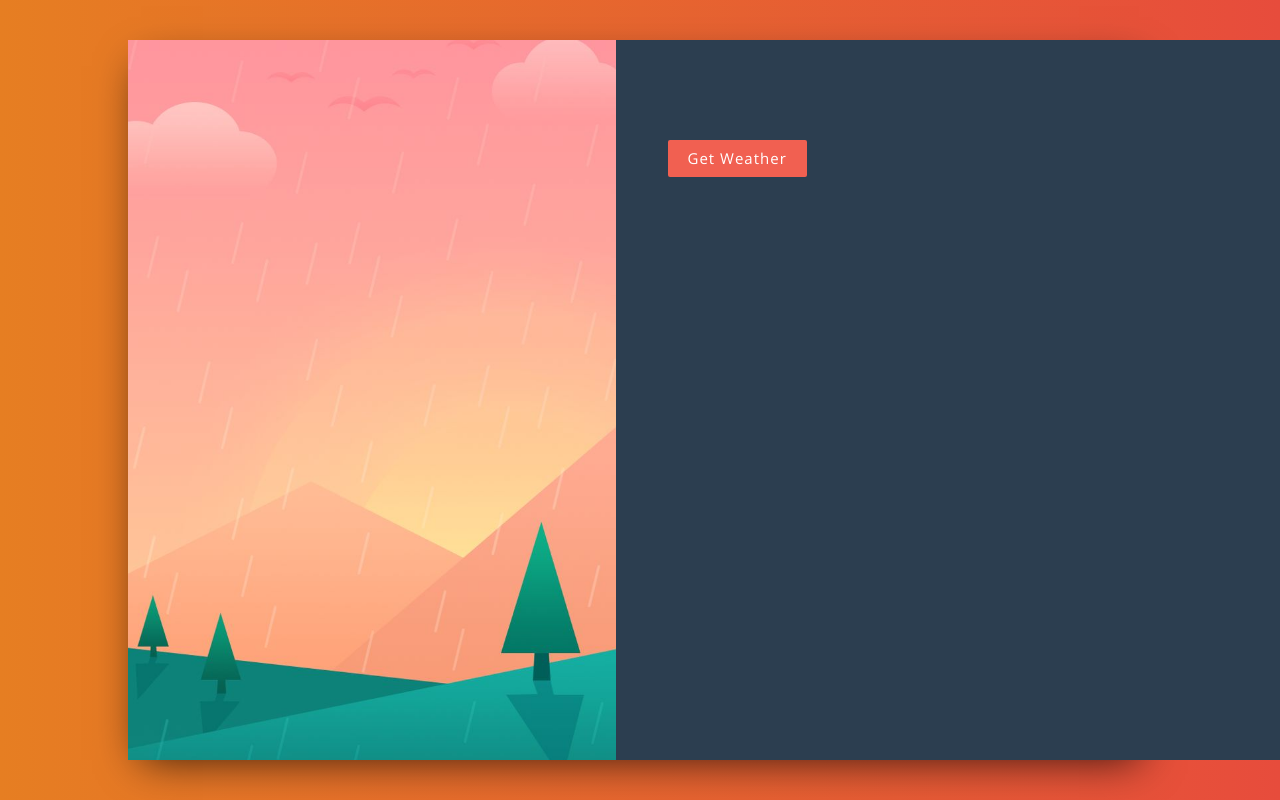
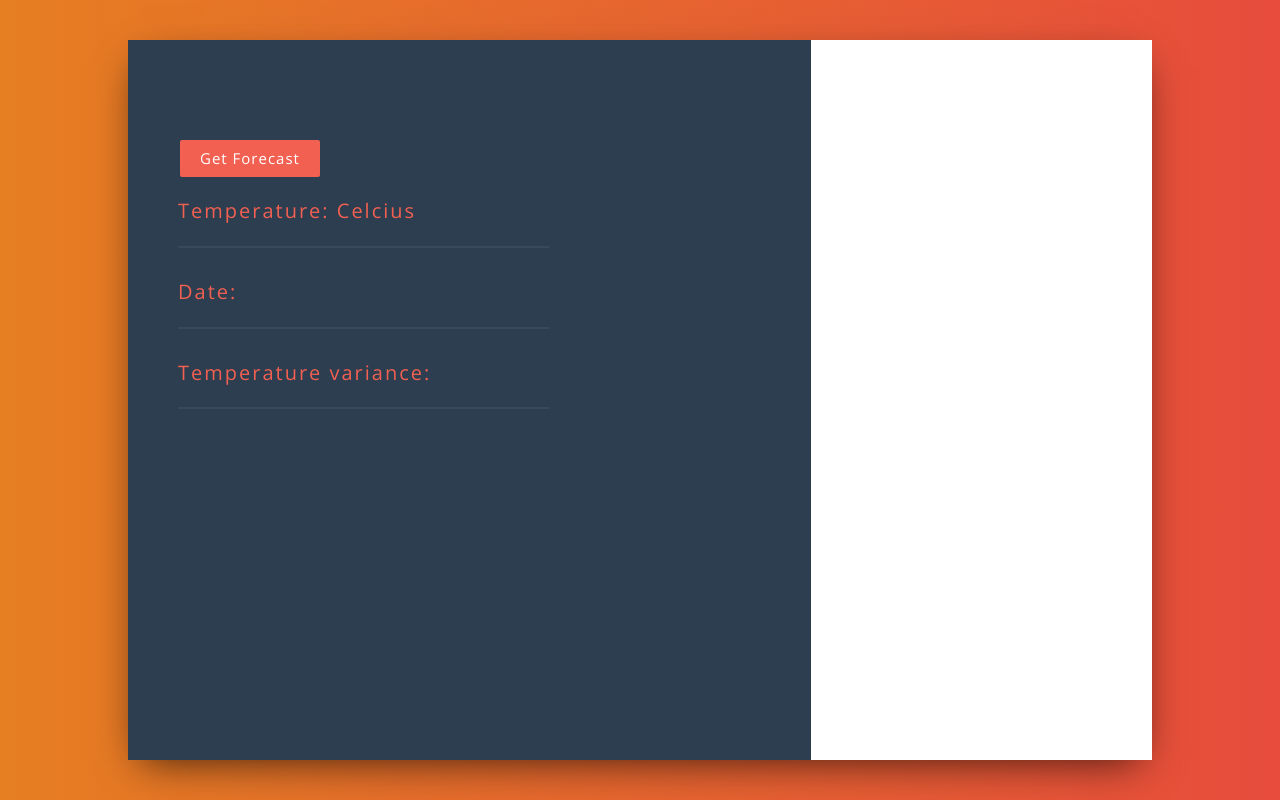
Before and after one commit to ferryal/forecast-react, a React (Create React App) app: page / in a window 1280 px wide. Built offline with nearby package versions, Linux system fonts and the light colour scheme.

Commit message:
refactor code

```diff
--- a/src/App.js
+++ b/src/App.js
@@ -1,18 +1,13 @@
 import React, { Component } from 'react';
-import logo from './logo.svg';
 import './App.css';
 import SegmentContent from './components/SegmentContent'
 
 class App extends Component {
   render() {
     return(
-        // <MuiThemeProvider>
         <div>
           <SegmentContent />
         </div>
-
-        // </MuiThemeProvider>
-
     )
   }
 }
--- a/src/components/Weather.js
+++ b/src/components/Forecast.js
@@ -1,7 +1,4 @@
 import React from 'react'
-
-
-
 
 const Weather = (props) =>
    (
@@ -27,9 +24,9 @@
             </span>
           </p> }
         {
-          props.description &&
-          <p className='weather__key'>Conditions:
-            <span className='weather__value'> {props.description} </span>
+          props.variance &&
+          <p className='weather__key'>Temperature variance:
+            <span className='weather__value'> {props.variance} </span>
           </p> }
         { props.error && <p className='weather__error'> {props.error} </p> }
       </div>
--- a/src/components/Form.js
+++ b/src/components/Form.js
@@ -2,10 +2,8 @@
 
  const Form = props => (
       <div>
-        <form onSubmit={props.getWeather}>
-          {/* <input type="text" name="city" placeholder="City" />
-          <input type="text" name="country" placeholder="Country" /> */}
-          <button>Get Weather</button>
+        <form onSubmit={props.getForecast}>
+          <button>Get Forecast</button>
         </form>
       </div>
     );
--- a/src/components/SegmentContent.js
+++ b/src/components/SegmentContent.js
@@ -1,43 +1,35 @@
 import React, { Component } from 'react';
 import Form from './Form'
-// import Title from './components/Title'
-import Weather from './Weather'
+import Forecast from './Forecast'
 
 const API_KEY ="95611c5aee12a6c0aa524eb79dffa7bf"
 
 class App extends Component {
   state = {
-    temperature: undefined,
+    temperature: [],
     city: undefined,
     country: undefined,
-    date: undefined,
-    description:undefined,
-    error: undefined
+    date: [],
+    variance:[],
+    error: []
   }
 
-  getWeather = async (e)  => {
+  getForecast = async (e)  => {
     e.preventDefault();
-    const city = "Tokyo"
-    const country = "jpn"
+    const city = "Jakarta"
+    const country = "id"
     const api_call = await fetch (`https://api.openweathermap.org/data/2.5/forecast?q=${city},${country}&appid=${API_KEY}&units=metric`)
     const data = await api_call.json();
     console.log(data);
-    if ( city && country ) {
       this.setState({
-        date: new Date((data.list[0].dt)*1000).toLocaleDateString(),
         city: data.city.name,
         country: data.city.country,
-        temperature: (data.list[0].main.temp),
-        //using  default data API
-        // temperature: (data.list[0].main.temp)-273.15,
-        // humidity: data.main.humidity,
-        // description: data.weather[0].description,
+        date: new Date((data.list[0].dt)*1000).toLocaleDateString(),
+        temperature: data.list[0].main.temp,
+        variance: (data.list[0].main.temp_max - data.list[0].main.temp_min),
         error: ""
       })
-    }
-
   }
-
 
   render() {
     return (
@@ -46,17 +38,14 @@
           <div className="main">
             <div className="container">
               <div className="row">
-                <div className="col-xs-5 title-container">
-                  {/* <Title /> */}
-                </div>
                   <div className="col-xs-7 form-container">
-                    <Form getWeather={this.getWeather}/>
-                    <Weather
+                    <Form getForecast={this.getForecast}/>
+                    <Forecast
                       temperature={this.state.temperature}
                       city={this.state.city}
                       country={this.state.country}
                       date={this.state.date}
-                      description={this.state.description}
+                      variance={this.state.variance}
                       error={this.state.error}
                     />
                   </div>
```
Also changed, not shown: src/components/Content.js (deleted, +0 -61 lines), src/components/Results.js (deleted, +0 -29 lines), src/components/Title.js (deleted, +0 -10 lines).
